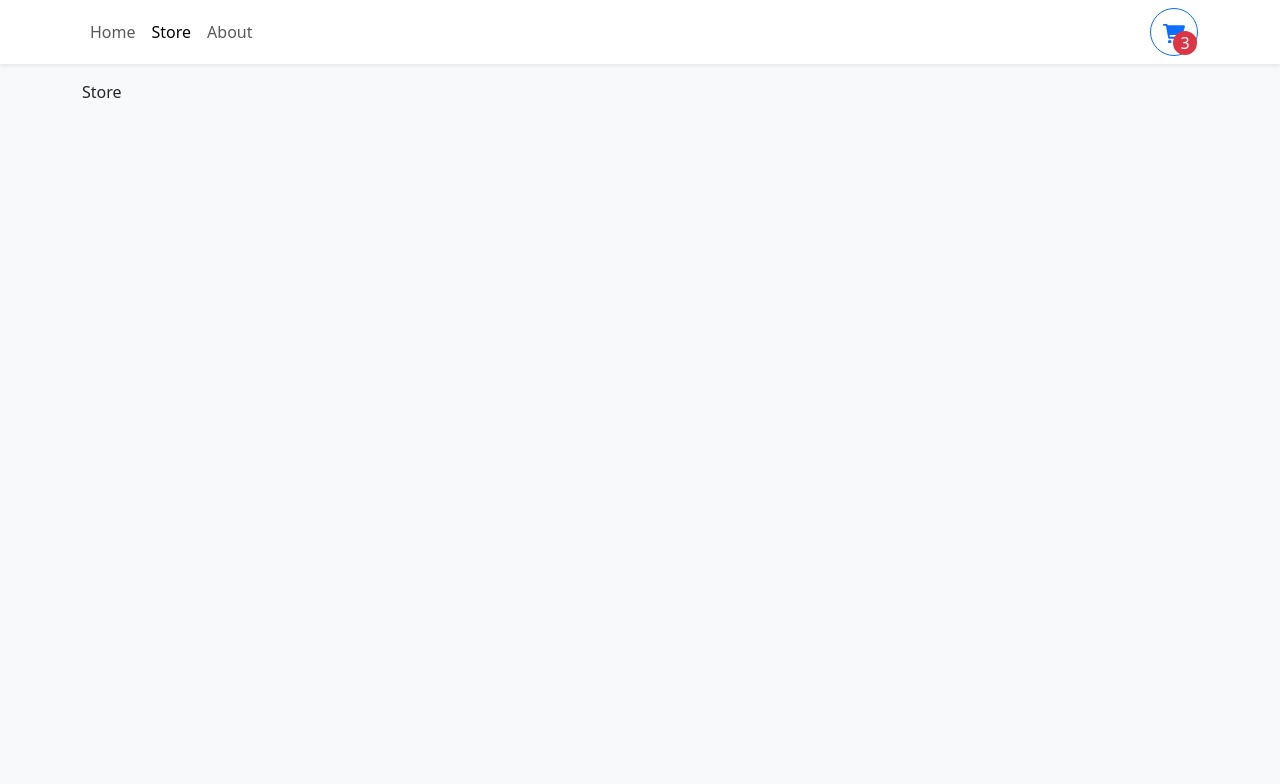
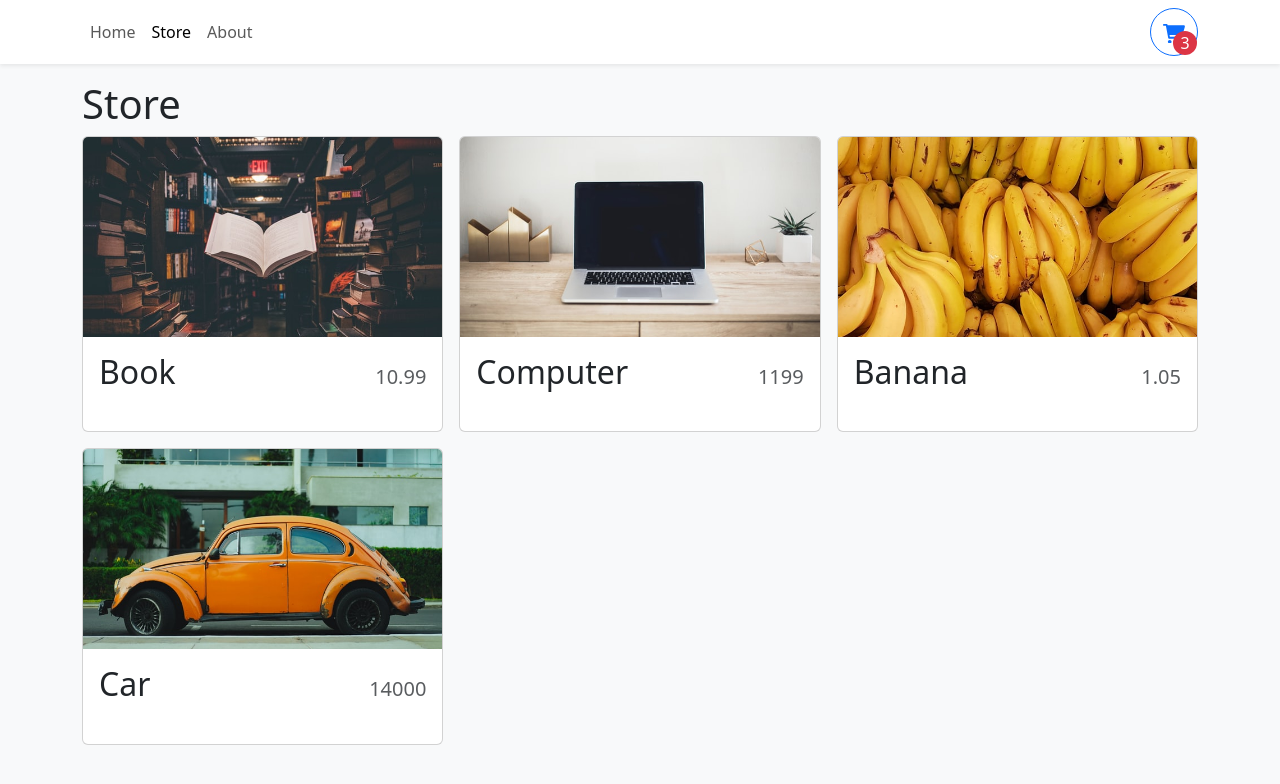
Before and after one commit to DebarunMitra/ExploreReactTypescript, a React (Vite) app in the folder shopping-cart/: page /store in a window 1280 px wide. Shown: the top 784 px of the page. Built offline with nearby package versions, Linux system fonts and the light colour scheme.

Commit message:
store cards created

```diff
--- /dev/null
+++ b/shopping-cart/src/components/StoreItem.tsx
@@ -0,0 +1,36 @@
+import React from 'react'
+import { Card } from 'react-bootstrap'
+
+type StoreItemProps = {
+  id: number,
+  name: string,
+  price: number,
+  imgUrl: string
+}
+
+function StoreItem({ id, name, price, imgUrl }: StoreItemProps) {
+
+  return (
+    <Card>
+      <Card.Img
+        variant="top"
+        src={imgUrl}
+        height="200px"
+      style={{objectFit: "cover"}}
+      />
+      <Card.Body
+        className="d-flex flex-column"
+      >
+        <Card.Title
+          className="d-flex justify-content-between align-items-baseline mb-4"
+        >
+          <span className="fs-2">{name}</span>
+          <span className="ms-2 text-muted">{price}</span>
+        </Card.Title>
+      </Card.Body>
+
+    </Card>
+  )
+}
+
+export default StoreItem;
--- a/shopping-cart/src/pages/Store.tsx
+++ b/shopping-cart/src/pages/Store.tsx
@@ -1,8 +1,19 @@
 import React from 'react'
+import { Row, Col } from 'react-bootstrap'
+import storeItems from "../assets/items.json"
+import StoreItem from '../components/StoreItem'
 
 function Store() {
+
   return (
-    <div>Store</div>
+    <>
+    <h1>Store</h1>
+      <Row md={2} xs={1} lg={3} className="g-3">
+        {storeItems.map(item => (
+          <Col key={item.id}><StoreItem {...item} /></Col>
+        ))}
+      </Row>
+    </>
   )
 }
 
```
